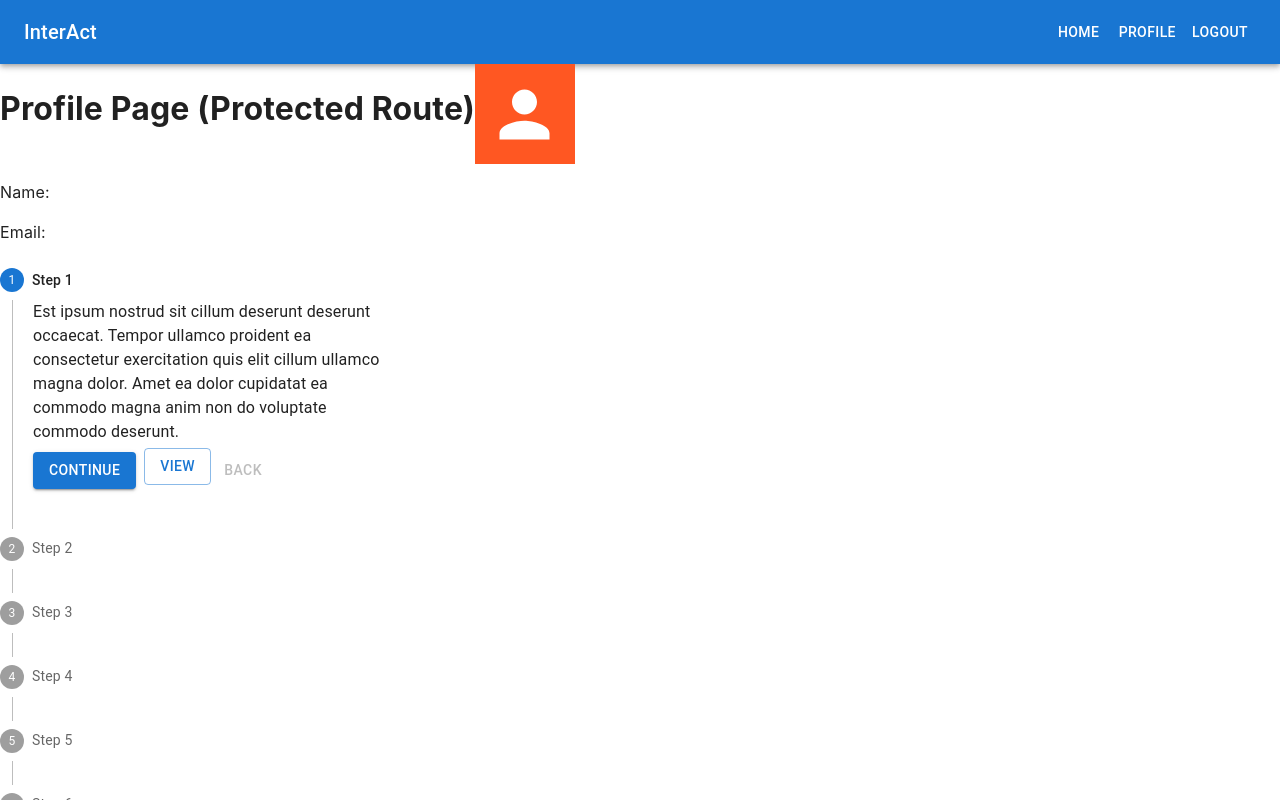
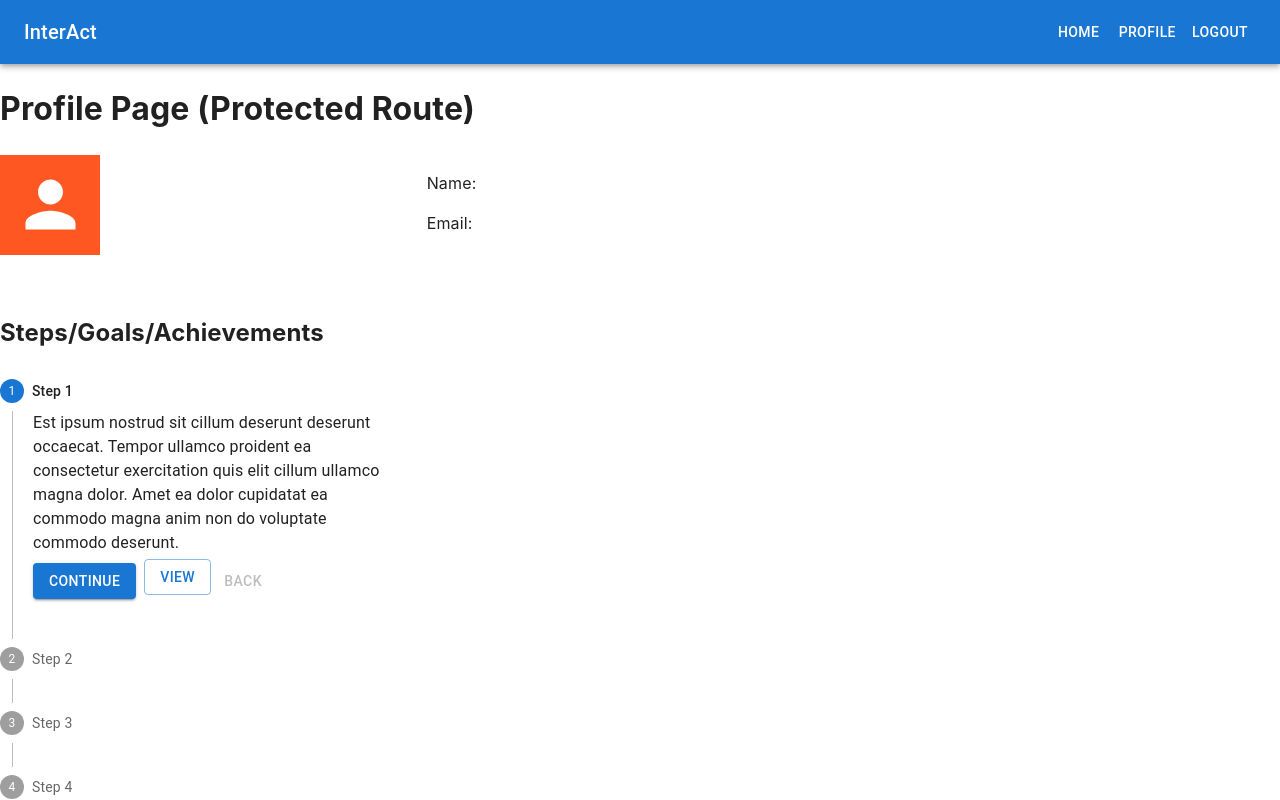
Before and after one commit to InterAct-Development/interact-frontend, a Next.js app: page /profile in a window 1280 px wide. Shown: the top 800 px of the page. Built offline with nearby package versions, Linux system fonts and the light colour scheme; no server answers; sample sign-in values are in the browser's storage.

Commit message:
Updated inline styling and added title for steps for clarification

```diff
--- a/pages/profile.tsx
+++ b/pages/profile.tsx
@@ -58,7 +58,9 @@ const Profile: NextPage = () => {
           <Middleware auth={appContext.state.auth}>
             <>
 
-              <h1>Profile Page (Protected Route)</h1>
+              <Grid xs={12}>
+                <h1>Profile Page (Protected Route)</h1>
+              </Grid>
 
               <Grid xs={4}>
                 <Avatar />
@@ -69,7 +71,8 @@ const Profile: NextPage = () => {
                 <p>{"Email: " + email ?? ""}</p>
               </Grid>
 
-              <Grid xs={12}>
+              <Grid xs={12} sx={{ marginTop: 5 }}>
+                <h2>Steps/Goals/Achievements</h2>
                 <VerticalLinearStepper />
               </Grid>
 
```
